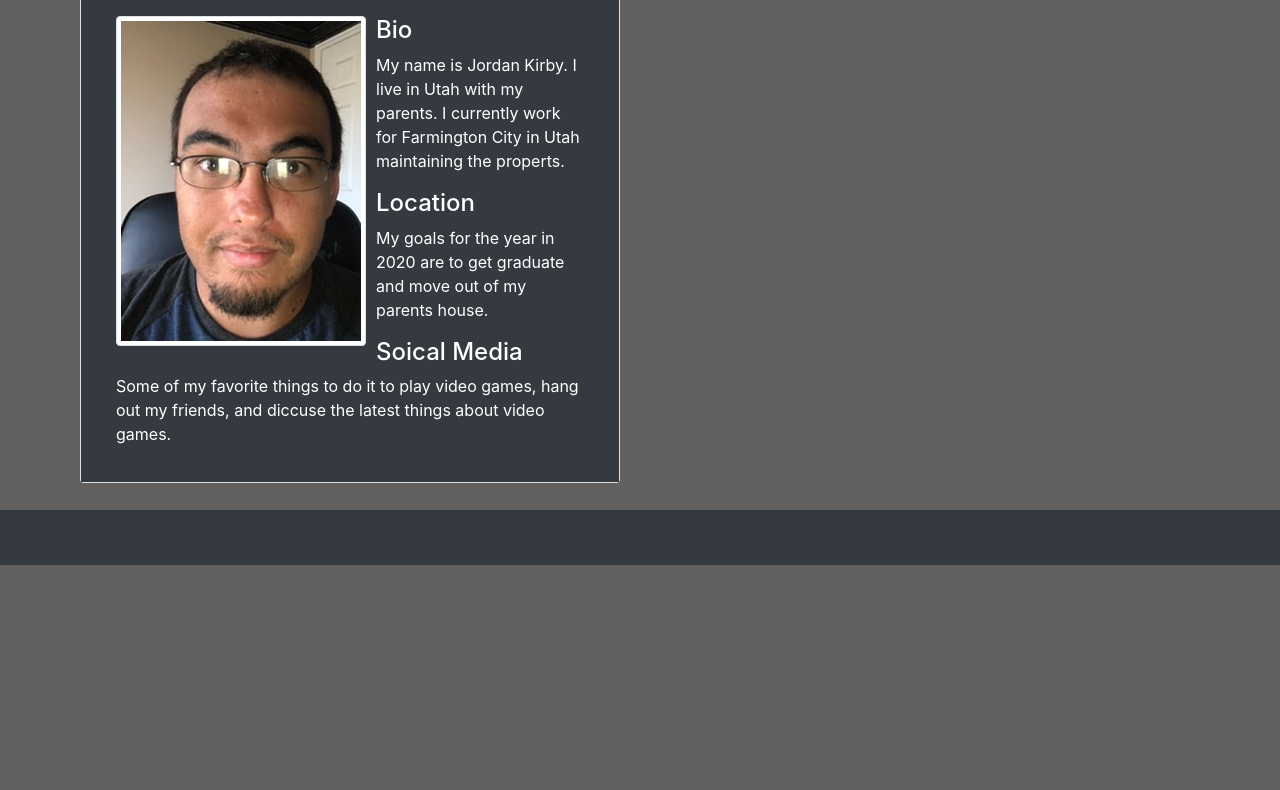
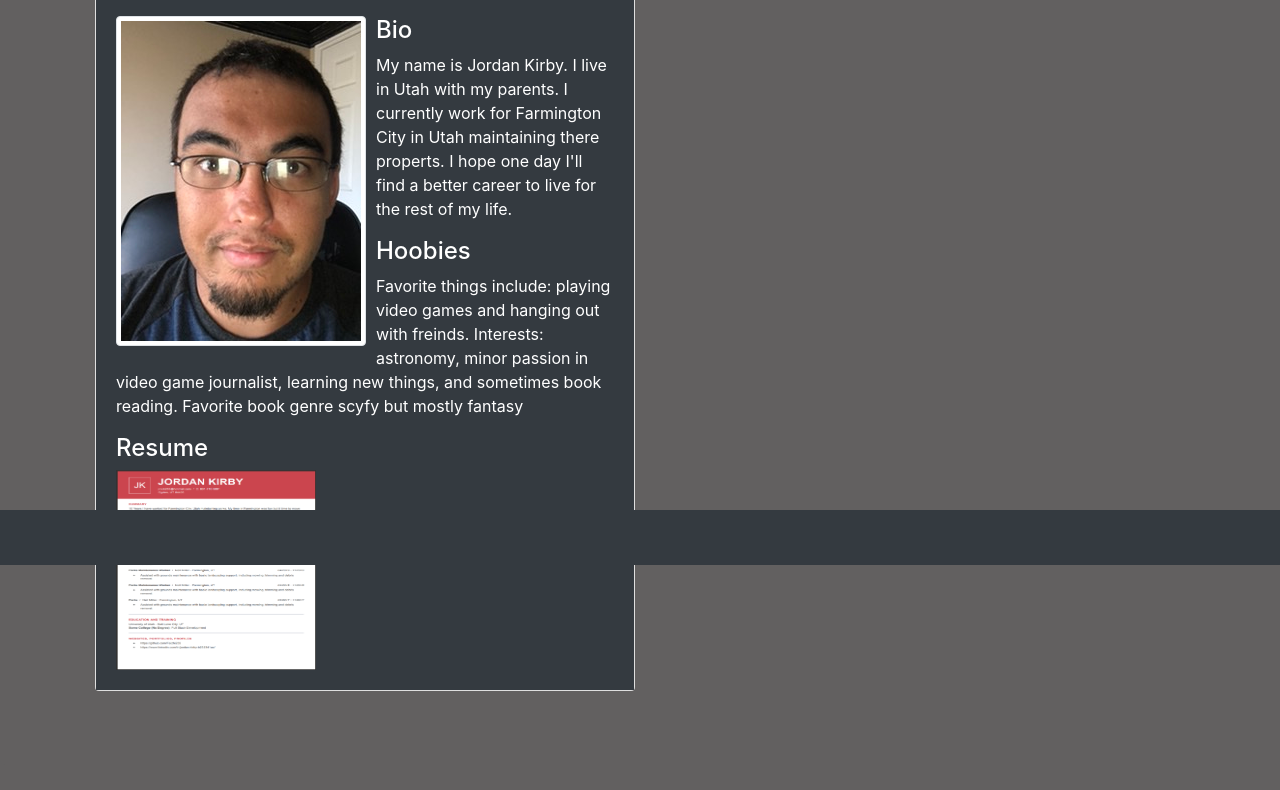
Before and after one commit to Feizhi255/Jordan-Portfolio, a plain HTML site: page index.html in a window 1280 px wide. Shown: the part 235-1025 px from the top of the page. Before the commit the page ends 824 px from the top, so only its background shows below. Drawn offline with nearby package versions, Linux system fonts and the light colour scheme.

Commit message:
added new info about myself to about me and a link to a new resume page

```diff
--- a/index.html
+++ b/index.html
@@ -4,7 +4,7 @@
 <head>
     <meta charset="UTF-8">
     <meta name="viewport" content="width=device-width, initial-scale=1.0">
-    <title>About Me</title>
+    <title>Jordan Portfolio</title>
     <!--bootstrap CSS-->
     <link rel="stylesheet" href="https://stackpath.bootstrapcdn.com/bootstrap/4.5.0/css/bootstrap.min.css"
         integrity="sha384-9aIt2nRpC12Uk9gS9baDl411NQApFmC26EwAOH8WgZl5MYYxFfc+NcPb1dKGj7Sk" crossorigin="anonymous">
@@ -40,22 +40,24 @@
     <div class="jumbotron">
         <div class="container">
             <div class="row">
-                <div class="card">
-                    <div class="card-body bg-dark">
-                        <div class="col bg-dark">
+                <div class="col">
+                    <div class="card">
+                        <div class="card-body bg-dark">
                             <h1>About Me</h1>
                             <img class="img-thumbnail" src="./Assets/Images/Me2.jpg" alt="Jordan Kirby"
                                 style="float: left; margin-right: 10px; margin-bottom: 10px;">
-                                <h4>Bio</h4>
+                            <h4>Bio</h4>
                             <p>My name is Jordan Kirby. I live in Utah with my parents.
-                                I currently work for Farmington City in Utah maintaining the properts.
+                                I currently work for Farmington City in Utah maintaining there properts. I hope one day
+                                I'll find a better career to live for the rest of my life.
+                            <h4>Hoobies</h4>
+                            <p>Favorite things include: playing
+                                video games and hanging out with freinds. Interests: astronomy, minor passion in video game journalist,
+                                learning new things, and sometimes book reading. Favorite book genre scyfy but mostly fantasy</p>
                             </p>
-                            <h4>Location</h4>
-                            <p>My goals for the year in 2020 are to get graduate and move out of my parents house.</p>
-                            <h4>Soical Media</h4>
-                            <p>Some of my favorite things to do it to play video games, hang out my friends, and diccuse the
-                                latest things about video games.
-                            </p>
+                            <h4>Resume</h4>
+                            <a href="./Resume.html"><img src="./Assets/Images/Resume.png" height="200" width="200"
+                                    alt="Resume"></a>
                         </div>
                     </div>
                 </div>
```
